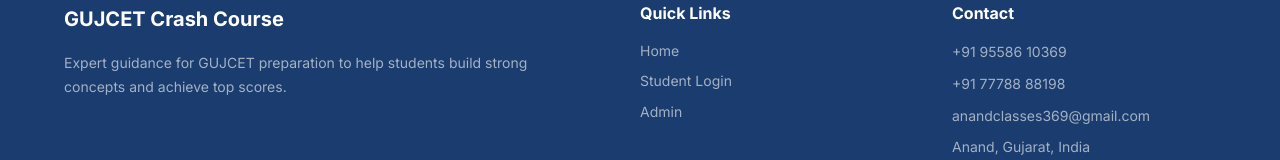
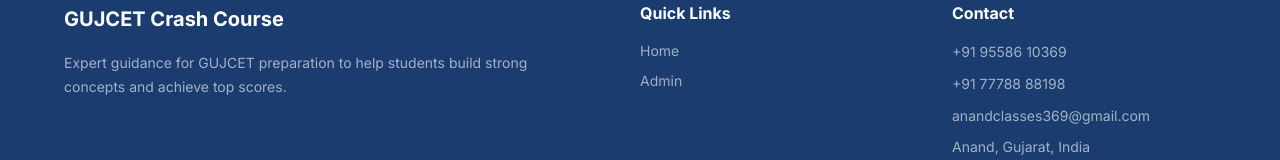
Before and after one commit to rathodjay3497-svg/avd-gujcet-portal, a React (Vite) app in the folder frontend/: page / in a window 1280 px wide. Shown: the part 1669-1829 px from the top of the page. Built offline with nearby package versions, Linux system fonts and the light colour scheme; no server answers.

Commit message:
feat: add a new `Footer` component with branding, navigation links, and contact information.

```diff
--- a/frontend/src/components/layout/Footer/Footer.jsx
+++ b/frontend/src/components/layout/Footer/Footer.jsx
@@ -22,7 +22,7 @@
             <Link to="/">Home</Link>
             {!isAuthenticated ? (
               <>
-                <Link to="/login">Student Login</Link>
+                {/* <Link to="/login">Student Login</Link> */}
                 <Link to="/admin/login">Admin</Link>
               </>
             ) : isAdmin ? (
```
